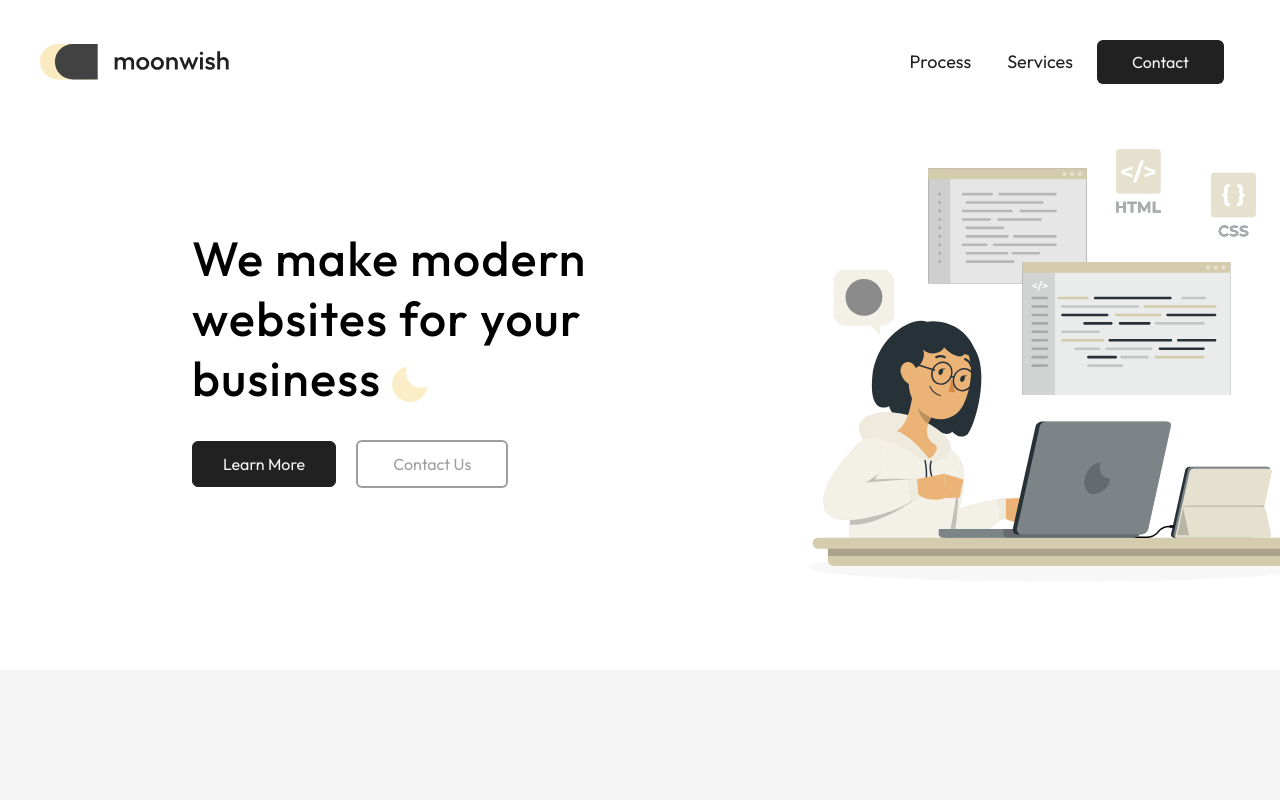
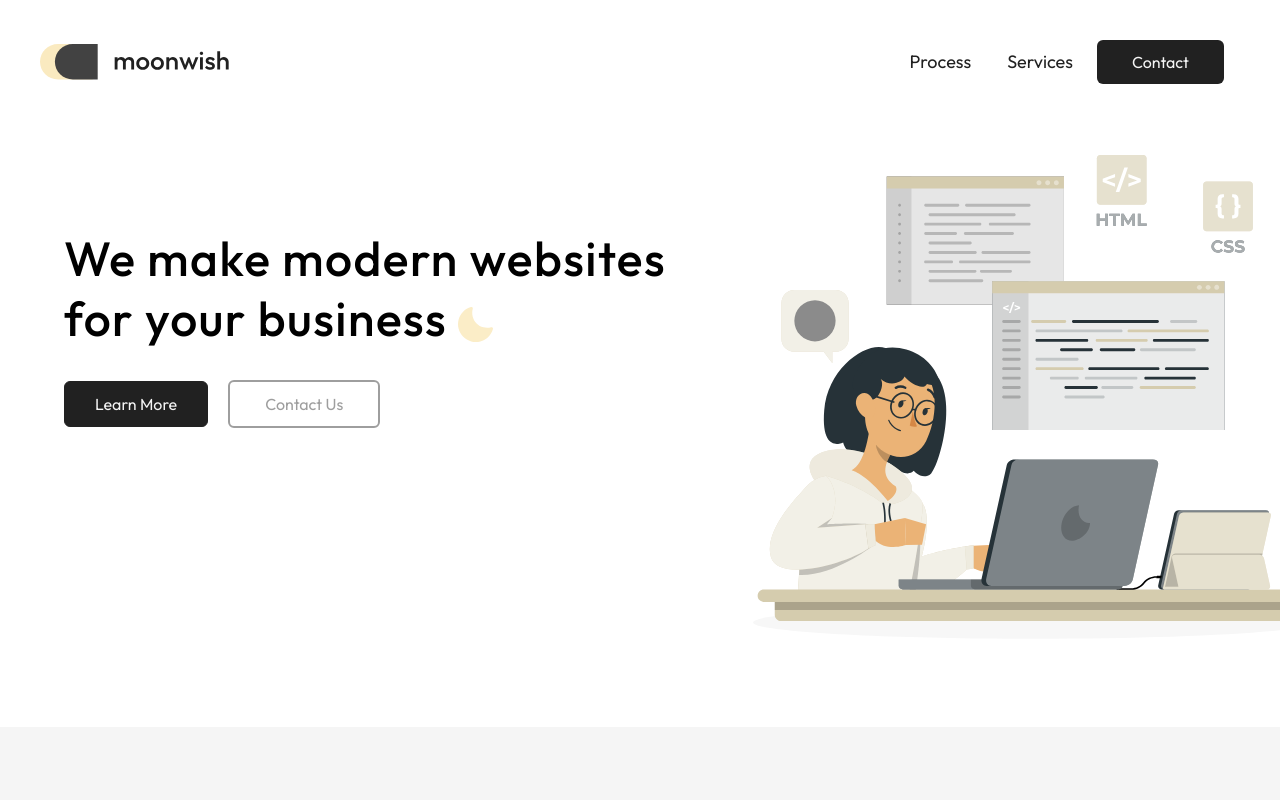
Before and after one commit to MoonWish-Studios/moonwish-site-v2, a Next.js app: page / in a window 1280 px wide. Shown: the top 800 px of the page. Built offline with nearby package versions, Linux system fonts and the light colour scheme.

Commit message:
fixed up hero left padding

```diff
--- a/app/components/Button.tsx
+++ b/app/components/Button.tsx
@@ -1,7 +1,5 @@
 import Link from "next/link"
-import { motion } from "framer-motion"
 import React from "react"
-
 export default function Button({
   href,
   children,
--- a/app/components/Hero.tsx
+++ b/app/components/Hero.tsx
@@ -38,12 +38,12 @@ export default function Hero() {
     })
   }
   return (
-    <div className="relative mx-auto w-full">
+    <div className="relative w-full mx-auto">
       <motion.div
         initial={{ opacity: 0, y: -10 }}
         animate={{ opacity: 100, y: 0 }}
         transition={{ duration: 0.5 }}
-        className="relative flex flex-col items-center justify-start w-full mb-12 overflow-x-clip home md:items-start md:flex-row-reverse md:justify-between "
+        className="relative flex flex-col items-center justify-start w-full mx-auto mb-12 max-w-7xl overflow-x-clip home md:items-start md:flex-row-reverse md:justify-between "
       >
         <motion.div className="flex w-full pb-10 imageSection md:w-2/3">
           <div>
@@ -56,8 +56,8 @@ export default function Hero() {
             />
           </div>
         </motion.div>
-        <motion.div className="flex flex-col justify-center max-w-[56rem]   ml-3 mr-3 text-center textSection md:text-left md:mt-20 lg:mt-32 xl:ml-48 md:ml-16 lg:w-8/12  md:w-3/4 md:mr-0  ">
-          <h1 className=" inline lg:text-5xl text-4xl font-medium tracking-[0.03em] lg:leading-tight">
+        <motion.div className="flex flex-col justify-center max-w-[56rem]  ml-3 mr-3 text-center textSection md:text-left md:mt-20 lg:mt-32 xl:ml-30 md:ml-16 lg:w-8/12  md:w-3/4 md:mr-0  ">
+          <h1 className=" inline lg:text-5xl text-4xl max-w-2xl font-medium tracking-[0.03em] lg:leading-tight">
             We make modern websites for your business{" "}
             <Image
               className="inline"
@@ -96,7 +96,7 @@ export default function Hero() {
         <motion.div
           animate={animation}
           ref={whoWeAre}
-          className="flex flex-col  items-center justify-center space-y-8 bg-gray-100 py-36"
+          className="flex flex-col items-center justify-center space-y-8 bg-gray-100 py-36"
         >
           <div className="font-semibold text-center title text-gray">
             WHO WE ARE
--- a/app/components/ProcessSection/ProcessSection.tsx
+++ b/app/components/ProcessSection/ProcessSection.tsx
@@ -36,10 +36,10 @@ export default function ProcessSection() {
         ref={ref}
         className="flex flex-col items-center w-full mb-10 text-center topText lg:pl-20 lg:text-start lg:items-start md:mb-16"
       >
-        <div className="mb-3 text-sm font-semibold text-lighterGray">
+        <div className="mb-3 text-sm font-semibold text-lighterGray 3xl:text-center">
           HOW IT WORKS
         </div>
-        <div className="lg:text-6xl w-8/12 md:text-5xl text-3xl leading-tight tracking-[2px] lg:text-start text-center">
+        <div className=" lg:text-6xl w-full md:text-5xl text-3xl leading-tight tracking-[2px] ">
           Designing delightful user experiences for your brand
         </div>
       </motion.div>
```
